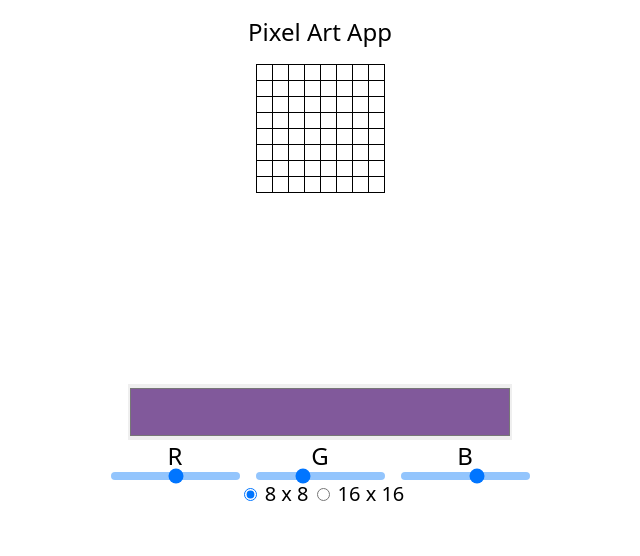
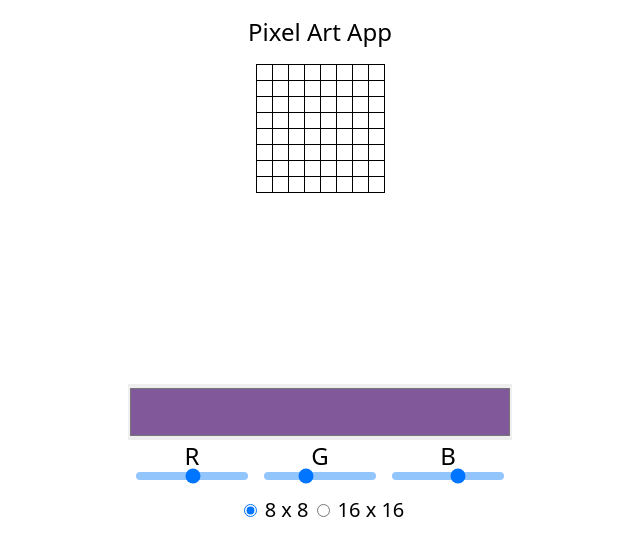
Before and after one commit to hironomiu/typescript-react-pixel-art, a React (Create React App) app: page / in a window 1280 px wide. Shown: the top 556 px of the page, without its empty margins (320-960 px from the left). Built offline with nearby package versions, Linux system fonts and the light colour scheme.

Commit message:
commited

```diff
--- a/src/components/Form.tsx
+++ b/src/components/Form.tsx
@@ -64,7 +64,7 @@ const Form: FC<Props> = ({ color, setColor, handleRadioChange, squareNum }) => {
           />
         </div>
       </div>
-      <div className="flex justify-center">
+      <div className="flex justify-center my-4">
         <label className="text-xl">
           <input
             type="radio"
--- a/src/components/parts/InputRange.tsx
+++ b/src/components/parts/InputRange.tsx
@@ -18,7 +18,7 @@ const InputRange: FC<Props> = ({
   return (
     <>
       <input
-        className="appearance-none cursor-pointer outline-none bg-blue-300 rounded h-2 mx-2"
+        className="appearance-none cursor-pointer outline-none bg-blue-300 rounded h-2 mx-2 w-28"
         type="range"
         min="0"
         max="255"
```
